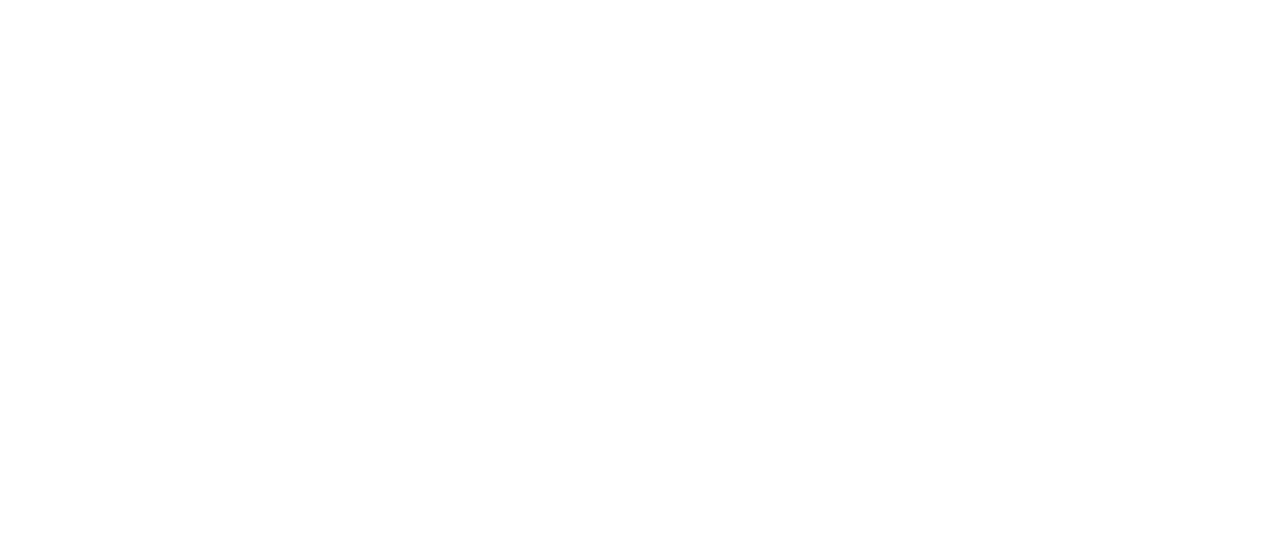
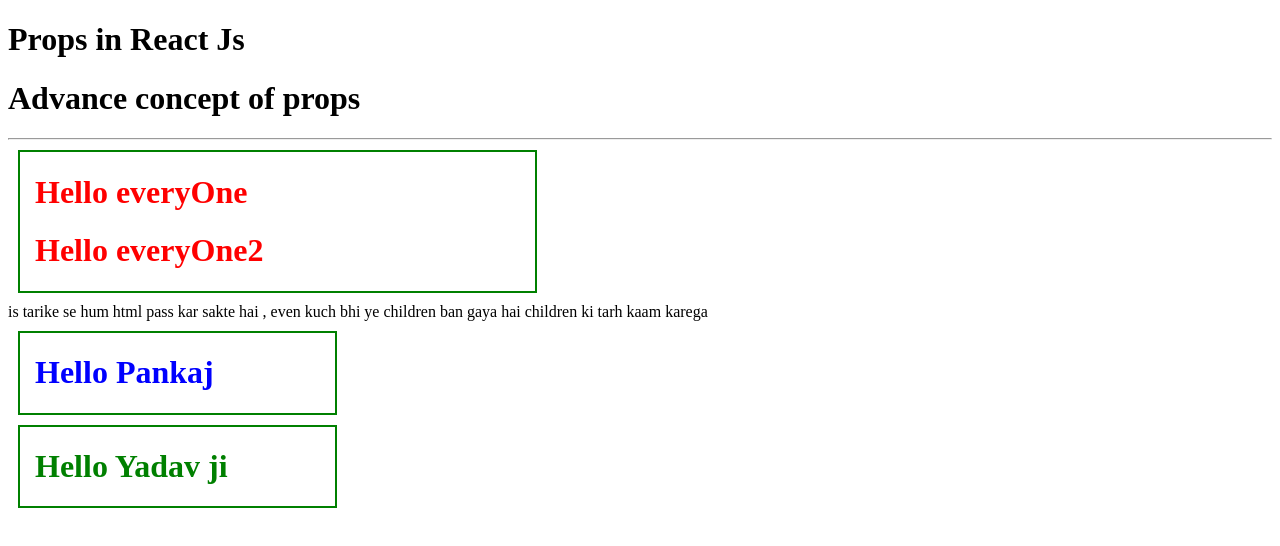
Before and after one commit to py-pankaj-ydv-7/Learning-React-js-step-by-step, a React (Vite) app in the folder react-blog/: page / in a window 1280 px wide. Shown: the top 546 px of the page. Built offline with nearby package versions, Linux system fonts and the light colour scheme.

Commit message:
props revise

```diff
--- a/react-blog/src/App.jsx
+++ b/react-blog/src/App.jsx
@@ -88,7 +88,7 @@
 
 // import ControlledComponent from "./ControlledComponent";
 // import Getfeild from "./Getfeild";
-// import Props from "./Props";
+import Props from "./Props";
 // import Toggle from "./ToggleHideAndShow";
 // import MultipleCondition from "./MultipleCondition";
 // import User from "./UserProps";
@@ -134,7 +134,7 @@ function App(){
        {/* <User name="panakj yadav" />  */}
 
        {/* props pad chuka hu me ******/}
-       {/* <Props/> */}
+       <Props/>
 
        {/* ** Yaha me controlled component pad chuka hu  */}
        {/* <ControlledComponent /> */}
--- a/react-blog/src/Props.jsx
+++ b/react-blog/src/Props.jsx
@@ -13,7 +13,7 @@ interview Question
 // import College from "./College"
 // import Student from "./Student"
 // import User from "./User"
-import User2props from "./User2props"
+// import User2props from "./User2props"
 import Wrapper from "./Wrapper"
 
 
@@ -42,28 +42,30 @@ function Props() {
         <h1>Props in React Js</h1>
     {/* <College name={collegeName}/> */}
     {/* <button onClick={()=>setStudent("sam")}>click</button> */}
+    {/* <h1>{student}</h1> */}
     {/* {student && <Student Name={student}/>} yaha humne check kiya condition */}
         {/* <User name="pankajYadav" age={24} email="pankajyadav851685@gmail.com" employeeId={2563370} Team="Shoapstream" TeamLead="Samarth Saxena" /> Yaha humne ise static tarike se pass kiya hai  */}
         {/* <User name={userName} age={age} email={email} employeeId={2563370} Team="Shoapstream" TeamLead="Samarth Saxena" /> */}
 
         {/* yaha me chije object me daal k pass kar rh hu */}
-        {/* <User user={userObject}/>
-        <User user={userObject2}/> */}
+        {/* <User user={userObject}/> */}
+        {/* <User user={userObject2}/> */}
 
         <h1>Advance concept of props</h1>
         <hr />
-        <Wrapper color="red">
+        <Wrapper color="red" width="500px">
             <h1>Hello everyOne</h1>
-        </Wrapper> {/* is tarike se hum html pass kar sakte hai , even kuch bhi ye children ban gaya hai children ki tarh kaam karega */}
-        <Wrapper color="blue">
+            <h1>Hello everyOne2</h1>
+        </Wrapper> is tarike se hum html pass kar sakte hai , even kuch bhi ye children ban gaya hai children ki tarh kaam karega
+         <Wrapper color="blue">
             <h1>Hello Pankaj </h1>
         </Wrapper>
-        <Wrapper>
+         <Wrapper>
             <h1>Hello Yadav ji </h1>
         </Wrapper>
         {/* <User2props name="Pankaj Yadav"/>
         <User2props name="Marq Yadav"/>
-        <User2props /> */}
+        <User2props name="kariya" age="14"/> */}
     </div>
   )
 }
--- a/react-blog/src/User.jsx
+++ b/react-blog/src/User.jsx
@@ -10,7 +10,7 @@ function User({user}){
             {/* <h1>Employee name :  {data.user.name}</h1>
             <h1>Employee Age :  {data.user.age}</h1>
             <h1>Employee email :  {data.user.email}</h1> */}
-            <h1>Employee Age :  {user.name}</h1>
+            <h1>Employee Name :  {user.name}</h1>
             <h1>Employee Age :  {user.age}</h1>
             <h1>Employee email :  {user.email}</h1>
             <hr />
--- a/react-blog/src/User2props.jsx
+++ b/react-blog/src/User2props.jsx
@@ -1,9 +1,9 @@
 
 
-function User2props({name="New User"}) {
+function User2props({name="New User",age}) {
   return (
     <div>
-        <h1> Hi,{name} </h1>
+        <h1> Hi,{name} .{age}</h1>
 
     </div>
   )
--- a/react-blog/src/Wrapper.jsx
+++ b/react-blog/src/Wrapper.jsx
@@ -2,9 +2,10 @@
 
 import PropTypes from 'prop-types';
 
-function Wrapper({children,color="green"}) {
+function Wrapper({children,color="green", width="300px"}) {
+  // me isme me props k through width bhi pass kr sakta hu , jese ki mene abhi ki hai yaha use width
   return (
-    <div style={{color:color, border:"2px solid green",paddingLeft:"15px" , width:300, margin:"10px"}}>
+    <div style={{color:color, border:"2px solid green",paddingLeft:"15px", width:width,  margin:"10px"}}>
 
         {children}
     </div>
```
